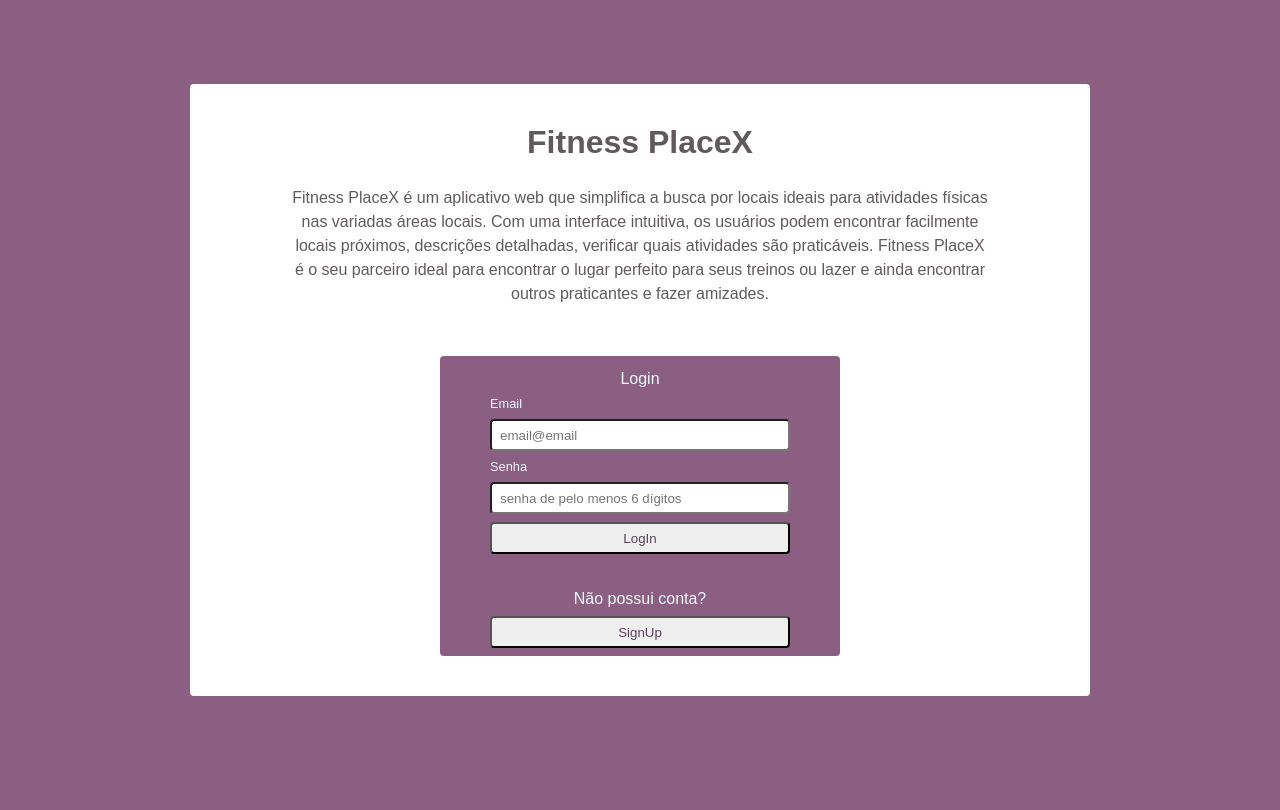
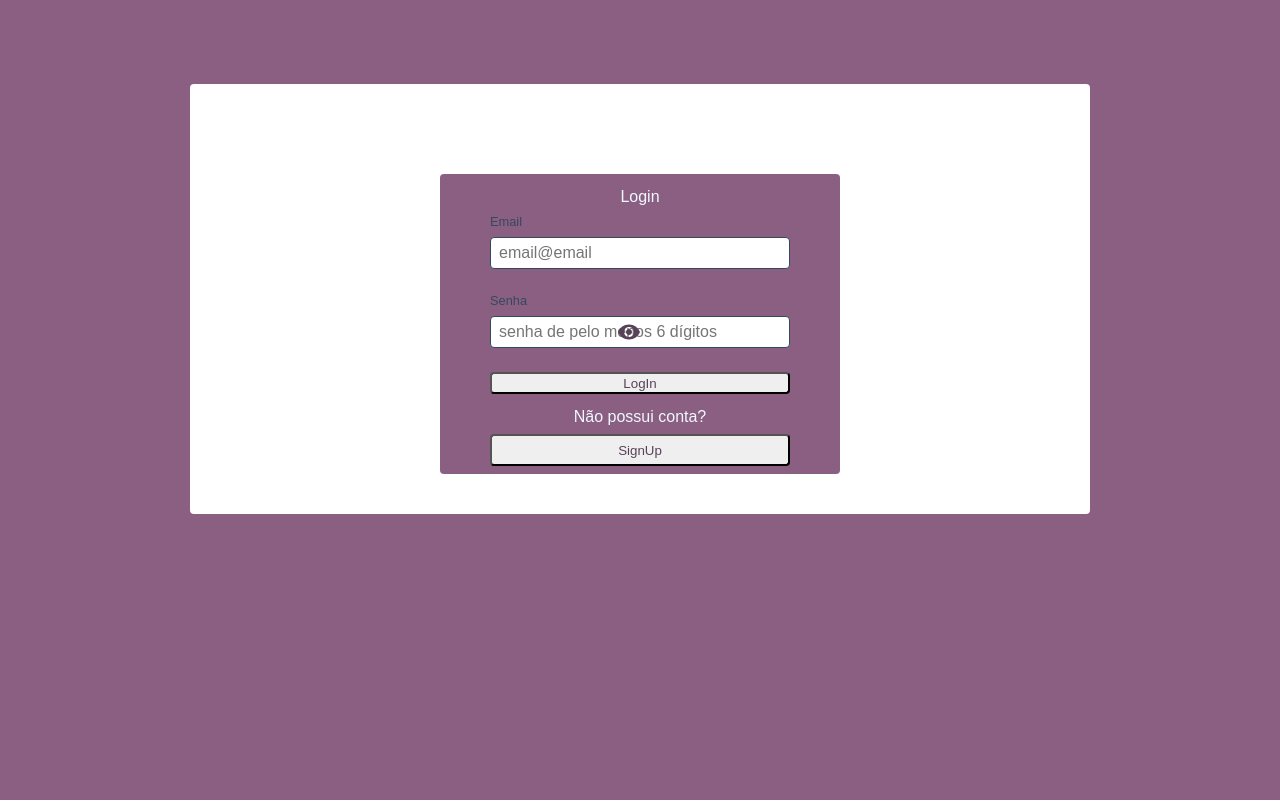
Before and after one commit to FuturoDEV-Fitness/M3P-FrontEnd-squad5, a React (Vite) app: page /login in a window 1280 px wide. Built offline with nearby package versions, Linux system fonts and the light colour scheme; data requests are answered from the project's data file.

Commit message:
feat: :rocket: testando o input component no login

```diff
--- a/src/pages/login/index.jsx
+++ b/src/pages/login/index.jsx
@@ -1,25 +1,39 @@
-import { UsuariosContext } from '../../context/UsuariosContext';
-import { useContext, useEffect, useState } from 'react';
-import styles from "./index.module.css"
-import { useForm } from "react-hook-form"
+import { UsuariosContext } from "../../context/UsuariosContext";
+import { useContext, useEffect, useState } from "react";
+import styles from "./index.module.css";
+import { useForm } from "react-hook-form";
+import { InputComponent } from "../../components/Input";
 
 function PaginaLogin() {
+  const {
+    register,
+    handleSubmit,
+    formState: { errors },
+    setValue,
+  } = useForm();
 
-  const { register, handleSubmit, formState: { errors }, setValue } = useForm();
+  const {
+    usuarios,
+    setUsuarios,
+    cadastrarUsuario,
+    editarUsuario,
+    mostrarFormulario,
+    setMostrarFormulario,
+    mostrarEdicao,
+    setMostrarEdicao,
+    apagarUsuario,
+    lerUsuariosPorId,
+    procurarUsuario,
+    lerUsuario,
+    buscarCpf,
+  } = useContext(UsuariosContext);
 
-  const { usuarios, setUsuarios, cadastrarUsuario, editarUsuario, mostrarFormulario, setMostrarFormulario,
-    mostrarEdicao, setMostrarEdicao, apagarUsuario, lerUsuariosPorId, procurarUsuario, lerUsuario, buscarCpf } = useContext(UsuariosContext);
-
-  const [email, setEmail] = useState('');
-  const [senha, setSenha] = useState('');
-
-
+  const [email, setEmail] = useState("");
+  const [senha, setSenha] = useState("");
 
   const [cepPreenchido, setCepPreenchido] = useState(false);
 
-
   function cadUsuOnsubmit(novoUsuario) {
-
     //ADD lógica do CPF único!
     buscarCpf(novoUsuario);
     // cadastrarUsuario(formValue);
@@ -27,24 +41,21 @@ function PaginaLogin() {
 
   function buscarCEP(cep, setValue) {
     fetch(`https://viacep.com.br/ws/${cep}/json/`)
-      .then(response => response.json())
-      .then(data => {
-        setValue('endereco', data.logradouro);
-        setValue('bairro', data.bairro);
-        setValue('cidade', data.localidade);
-        setValue('estado', data.uf);
+      .then((response) => response.json())
+      .then((data) => {
+        setValue("endereco", data.logradouro);
+        setValue("bairro", data.bairro);
+        setValue("cidade", data.localidade);
+        setValue("estado", data.uf);
         setCepPreenchido(true);
       })
-      .catch(error => console.error('Erro ao buscar o CEP:', error));
+      .catch((error) => console.error("Erro ao buscar o CEP:", error));
   }
   const cepOnSubmit = (data) => {
-
     console.log(data);
 
     buscarCEP(data.cep, setValue);
-
   };
-
 
   async function editarLogado(id) {
     let dadosAtual = await lerUsuariosPorId(id);
@@ -54,9 +65,8 @@ function PaginaLogin() {
   }
 
   async function validarLogin(dados) {
-
     await procurarUsuario(dados.email, dados.senha);
-    console.log(dados)
+    console.log(dados);
     //setar que está autenticado --> variável no localStogare!!!!!!!!
     //guardar o ID tbm no localStorage --> p/ editar locais!!!
     //REDIRECIONAR PARA O DASHBOARD!!!!!!
@@ -65,182 +75,216 @@ function PaginaLogin() {
   }
 
   return (
-
-
-
     <div className={styles.container}>
-
       <div className={styles.textoELogin}>
-
-        <div className={styles.textual}>
-          <h1>Fitness PlaceX</h1>
-          <p> Fitness PlaceX é um aplicativo web que simplifica a busca por locais ideais para atividades físicas nas variadas áreas locais.
-            Com uma interface intuitiva, os usuários podem encontrar facilmente locais próximos, descrições detalhadas, verificar quais atividades são praticáveis.
-            Fitness PlaceX é o seu parceiro ideal para encontrar o lugar perfeito
-            para seus treinos ou lazer e ainda encontrar outros praticantes e fazer amizades. </p>
-        </div>
+        <div className={styles.textual}></div>
 
         <div className={styles.containerLogIn}>
-
           <span>Login</span>
 
-          <form className={styles.containerAcesso} onSubmit={handleSubmit(validarLogin)}>
+          <form
+            className={styles.containerAcesso}
+            onSubmit={handleSubmit(validarLogin)}
+          >
+            <InputComponent
+              label="Email"
+              type="email"
+              placeholder="email@email"
+              id="emailLogin"
+              register={register("email", {
+                required: "Insira um email válido",
+              })}
+              error={!!errors.email}
+              errorMessage={errors.email?.message}
+            />
 
-
-            <label htmlFor="emailLogin">Email</label>
-            <input
-              type="email"
-
-              placeholder='email@email'
-              {...register("email", {
-                required: "Insira email válido",
+            <InputComponent
+              label="Senha"
+              type="password"
+              placeholder="senha de pelo menos 6 dígitos"
+              id="senhaLogin"
+              register={register("senha", {
+                required: "Insira sua senha",
+                minLength: {
+                  value: 6,
+                  message: "A senha deve ter no mínimo 6 caracteres",
+                },
               })}
+              error={!!errors.senha}
+              errorMessage={errors.senha?.message}
             />
-            {errors.email && <p>{errors.email.message}</p>}
-
-            <label htmlFor="senhaLogin">Senha</label>
-            <input
-              type="password"
-
-              placeholder='senha de pelo menos 6 dígitos'
-              {...register("senha", {
-                required: "Insira sua senha ",
-                minLength: { value: 6, message: "A senha deve ter no mínimo 6 caracteres" },
-              })}
-            />
-            {errors.senha && <p>{errors.senha.message}</p>}
 
             <button type="submit">LogIn</button>
-
           </form>
 
           <span>Não possui conta?</span>
-          <button onClick={() => { setMostrarFormulario(true); setMostrarEdicao(false) }}>SignUp</button>
+          <button
+            onClick={() => {
+              setMostrarFormulario(true);
+              setMostrarEdicao(false);
+            }}
+          >
+            SignUp
+          </button>
         </div>
-
       </div>
 
       {mostrarFormulario && (
         <>
           <h2>Formulário de Cadastro</h2>
-          <form className={styles.formlogin} onSubmit={handleSubmit(cadUsuOnsubmit)}>
+          <form
+            className={styles.formlogin}
+            onSubmit={handleSubmit(cadUsuOnsubmit)}
+          >
             <label htmlFor="nome">Nome</label>
-            <input type="text"
-              placeholder='Nome Sobrenome'
+            <input
+              type="text"
+              placeholder="Nome Sobrenome"
               {...register("nome", {
                 required: "Obrigatório o preenchimento",
-                maxLength: { value: 60, message: "máximo de 60 caracteres" }
-              })} />
+                maxLength: { value: 60, message: "máximo de 60 caracteres" },
+              })}
+            />
             {errors.nome && <p>{errors.nome.message}</p>}
 
             <label htmlFor="sexo">Sexo</label>
-            <input type="text"
-              placeholder='masculino/feminino'
+            <input
+              type="text"
+              placeholder="masculino/feminino"
               {...register("sexo", {
                 required: "Obrigatório o preenchimento",
-                maxLength: { value: 9, message: "máximo de 9 caracteres" }
-              })} />
+                maxLength: { value: 9, message: "máximo de 9 caracteres" },
+              })}
+            />
             {errors.sexo && <p>{errors.sexo.message}</p>}
 
             <label htmlFor="cpf">CPF</label>
-            <input type="text"
-              placeholder='000000000 - apenas números'
+            <input
+              type="text"
+              placeholder="000000000 - apenas números"
               {...register("cpf", {
                 required: "Obrigatório o preenchimento",
                 maxLength: { value: 11, message: "são 11 caracteres" },
-                minLength: { value: 11, message: "mínimimo de 11 caracteres"}
-              })} />
+                minLength: { value: 11, message: "mínimimo de 11 caracteres" },
+              })}
+            />
             {errors.cpf && <p>{errors.cpf.message}</p>}
 
             <label htmlFor="nascimento">Nascimento</label>
-            <input type="date"
+            <input
+              type="date"
               {...register("nascimento", {
-                required: "Obrigatório o preenchimento"
-              })} />
+                required: "Obrigatório o preenchimento",
+              })}
+            />
             {errors.nascimento && <p>{errors.nascimento.message}</p>}
 
             <label htmlFor="email">Email</label>
-            <input type="email"
-              placeholder='email@email.com.br'
+            <input
+              type="email"
+              placeholder="email@email.com.br"
               {...register("email", {
-                required: "Obrigatório o preenchimento"
-              })} />
+                required: "Obrigatório o preenchimento",
+              })}
+            />
             {errors.email && <p>{errors.email.message}</p>}
 
             <label htmlFor="senha">Senha</label>
-            <input type="password"
-
+            <input
+              type="password"
               {...register("senha", {
                 required: "Obrigatório o preenchimento",
-                maxLength: { value: 8, message: "máximo de 8 caracteres" }
-              })} />
+                maxLength: { value: 8, message: "máximo de 8 caracteres" },
+              })}
+            />
             {errors.senha && <p>{errors.senha.message}</p>}
 
             <label htmlFor="cep">CEP</label>
-            <input type="text"
-              placeholder='00000000 - apenas numeros'
+            <input
+              type="text"
+              placeholder="00000000 - apenas numeros"
               {...register("cep", {
                 required: "Obrigatório o preenchimento",
                 maxLength: { value: 8, message: "máximo de 8 caracteres" },
-                pattern: { value: /^[0-9]*$/, message: 'Apenas números são permitidos' }
-              })} />
+                pattern: {
+                  value: /^[0-9]*$/,
+                  message: "Apenas números são permitidos",
+                },
+              })}
+            />
             {errors.cep && <p>{errors.cep.message}</p>}
 
             {/* ***********************************************************************
-*********************************************************************** */}
-            <button type="button" onClick={handleSubmit(cepOnSubmit)}>Buscar CEP</button>
+             *********************************************************************** */}
+            <button type="button" onClick={handleSubmit(cepOnSubmit)}>
+              Buscar CEP
+            </button>
 
             <label htmlFor="endereco">Endereço</label>
-            <input type="text"
-              placeholder='teu endereço'
-              {...register('endereco', { required: cepPreenchido ? 'Necessário o preenchimento' : false, })} />
+            <input
+              type="text"
+              placeholder="teu endereço"
+              {...register("endereco", {
+                required: cepPreenchido ? "Necessário o preenchimento" : false,
+              })}
+            />
             {errors.endereco && <p>{errors.endereco.message}</p>}
 
-
             <label htmlFor="bairro">Bairro</label>
-            <input type="text"
-              placeholder='teu bairro'
-              {...register('bairro', { required: cepPreenchido ? 'Necessário o preenchimento' : false, })} />
+            <input
+              type="text"
+              placeholder="teu bairro"
+              {...register("bairro", {
+                required: cepPreenchido ? "Necessário o preenchimento" : false,
+              })}
+            />
             {errors.bairro && <p>{errors.bairro.message}</p>}
 
-
             <label htmlFor="cidade">Cidade</label>
-            <input type="text"
-              placeholder='tua cidade'
-              {...register('cidade', { required: cepPreenchido ? 'Necessário o preenchimento' : false, })} />
+            <input
+              type="text"
+              placeholder="tua cidade"
+              {...register("cidade", {
+                required: cepPreenchido ? "Necessário o preenchimento" : false,
+              })}
+            />
             {errors.cidade && <p>{errors.cidade.message}</p>}
 
             <label htmlFor="estado">Estado</label>
-            <input type="text"
-              placeholder='teu estado'
-              {...register('estado',
-                {
-                  required: cepPreenchido ? 'Necessário o preenchimento' : false,
-                  maxLength: { value: 2, message: "máximo de 2 caracteres" },
-                  minLength: { value: 2, message: 'mínimo de 2 caracteres' },
-                })} />
+            <input
+              type="text"
+              placeholder="teu estado"
+              {...register("estado", {
+                required: cepPreenchido ? "Necessário o preenchimento" : false,
+                maxLength: { value: 2, message: "máximo de 2 caracteres" },
+                minLength: { value: 2, message: "mínimo de 2 caracteres" },
+              })}
+            />
             {errors.estado && <p>{errors.estado.message}</p>}
 
             <label htmlFor="complemento">Complemento</label>
-            <input type="text"
-              placeholder='Detalhes diferenciais'
+            <input
+              type="text"
+              placeholder="Detalhes diferenciais"
               {...register("complemento", {
-                required: cepPreenchido ? 'Necessário o preenchimento' : false,
-              })} />
+                required: cepPreenchido ? "Necessário o preenchimento" : false,
+              })}
+            />
             {errors.complemento && <p>{errors.complemento.message}</p>}
 
             <label htmlFor="numero">Número</label>
-            <input type="text"
-              placeholder='teu numero'
-              {...register("numero", { required: cepPreenchido ? 'Necessário o preenchimento' : false, })} />
+            <input
+              type="text"
+              placeholder="teu numero"
+              {...register("numero", {
+                required: cepPreenchido ? "Necessário o preenchimento" : false,
+              })}
+            />
             {errors.numero && <p>{errors.numero.message}</p>}
-            <button type='submit'>Cadastro</button>
-
-
+            <button type="submit">Cadastro</button>
           </form>
         </>
       )}
-
 
       {mostrarEdicao && (
         <>
@@ -248,131 +292,156 @@ function PaginaLogin() {
           {/* //FUNÇÃO DE EDICAO  editarLogado(id)*/}
           <form className={styles.formlogin} onSubmit={handleSubmit(onsubmit)}>
             <label htmlFor="nome">Nome</label>
-            <input type="text"
-              placeholder='Nome Sobrenome'
+            <input
+              type="text"
+              placeholder="Nome Sobrenome"
               {...register("nome", {
                 required: "Obrigatório o preenchimento",
-                maxLength: { value: 60, message: "máximo de 60 caracteres" }
-              })} />
+                maxLength: { value: 60, message: "máximo de 60 caracteres" },
+              })}
+            />
             {errors.nome && <p>{errors.nome.message}</p>}
 
             <label htmlFor="sexo">Sexo</label>
-            <input type="text"
-              placeholder='masculino/feminino'
+            <input
+              type="text"
+              placeholder="masculino/feminino"
               {...register("sexo", {
                 required: "Obrigatório o preenchimento",
-                maxLength: { value: 9, message: "máximo de 9 caracteres" }
-              })} />
+                maxLength: { value: 9, message: "máximo de 9 caracteres" },
+              })}
+            />
             {errors.sexo && <p>{errors.sexo.message}</p>}
 
             <label htmlFor="cpf">CPF</label>
-            <input type="text"
-              placeholder='000000000 - apenas números'
+            <input
+              type="text"
+              placeholder="000000000 - apenas números"
               {...register("cpf", {
                 required: "Obrigatório o preenchimento",
-                maxLength: { value: 9, message: "máximo de 9 caracteres" }
-              })} />
+                maxLength: { value: 9, message: "máximo de 9 caracteres" },
+              })}
+            />
             {errors.cpf && <p>{errors.cpf.message}</p>}
 
             <label htmlFor="nascimento">Nascimento</label>
-            <input type="date"
+            <input
+              type="date"
               {...register("nascimento", {
-                required: "Obrigatório o preenchimento"
-              })} />
+                required: "Obrigatório o preenchimento",
+              })}
+            />
             {errors.nascimento && <p>{errors.nascimento.message}</p>}
 
             <label htmlFor="email">Email</label>
-            <input type="email"
-              placeholder='email@email.com.br'
+            <input
+              type="email"
+              placeholder="email@email.com.br"
               {...register("email", {
-                required: "Obrigatório o preenchimento"
-              })} />
+                required: "Obrigatório o preenchimento",
+              })}
+            />
             {errors.email && <p>{errors.email.message}</p>}
 
             <label htmlFor="senha">Senha</label>
-            <input type="password"
-
+            <input
+              type="password"
               {...register("senha", {
                 required: "Obrigatório o preenchimento",
-                maxLength: { value: 8, message: "máximo de 8 caracteres" }
-              })} />
+                maxLength: { value: 8, message: "máximo de 8 caracteres" },
+              })}
+            />
             {errors.senha && <p>{errors.senha.message}</p>}
 
             <label htmlFor="cep">CEP</label>
-            <input type="text"
-              placeholder='00000000 - apenas numeros'
+            <input
+              type="text"
+              placeholder="00000000 - apenas numeros"
               {...register("cep", {
                 required: "Obrigatório o preenchimento",
-                maxLength: { value: 8, message: "máximo de 8 caracteres" }
-              })} />
+                maxLength: { value: 8, message: "máximo de 8 caracteres" },
+              })}
+            />
             {errors.cep && <p>{errors.cep.message}</p>}
 
             <label htmlFor="endereco">Endereço</label>
-            <input type="text"
-              placeholder='teu endereço'
+            <input
+              type="text"
+              placeholder="teu endereço"
               {...register("endereco", {
                 required: "Obrigatório o preenchimento",
-                maxLength: { value: 80, message: "máximo de 80 caracteres" }
-              })} />
+                maxLength: { value: 80, message: "máximo de 80 caracteres" },
+              })}
+            />
             {errors.endereco && <p>{errors.endereco.message}</p>}
 
             <label htmlFor="bairro">Bairro</label>
-            <input type="text"
-              placeholder='teu bairro'
+            <input
+              type="text"
+              placeholder="teu bairro"
               {...register("bairro", {
                 required: "Obrigatório o preenchimento",
-                maxLength: { value: 80, message: "máximo de 80 caracteres" }
-              })} />
+                maxLength: { value: 80, message: "máximo de 80 caracteres" },
+              })}
+            />
             {errors.bairro && <p>{errors.bairro.message}</p>}
 
             <label htmlFor="cidade">Cidade</label>
-            <input type="text"
-              placeholder='tua cidade'
+            <input
+              type="text"
+              placeholder="tua cidade"
               {...register("cidade", {
                 required: "Obrigatório o preenchimento",
-                maxLength: { value: 80, message: "máximo de 80 caracteres" }
-              })} />
+                maxLength: { value: 80, message: "máximo de 80 caracteres" },
+              })}
+            />
             {errors.cidade && <p>{errors.cidade.message}</p>}
 
             <label htmlFor="estado">Estado</label>
-            <input type="text"
-              placeholder='teu estado'
+            <input
+              type="text"
+              placeholder="teu estado"
               {...register("estado", {
                 required: "Obrigatório o preenchimento",
-                maxLength: { value: 30, message: "máximo de 30 caracteres" }
-              })} />
+                maxLength: { value: 30, message: "máximo de 30 caracteres" },
+              })}
+            />
             {errors.estado && <p>{errors.estado.message}</p>}
 
             <label htmlFor="complemento">Complemento</label>
-            <input type="text"
-              placeholder='Detalhes diferenciais'
+            <input
+              type="text"
+              placeholder="Detalhes diferenciais"
               {...register("complemento", {
                 required: "Obrigatório o preenchimento",
-                maxLength: { value: 30, message: "máximo de 30 caracteres" }
-              })} />
+                maxLength: { value: 30, message: "máximo de 30 caracteres" },
+              })}
+            />
             {errors.complemento && <p>{errors.complemento.message}</p>}
 
             <label htmlFor="numero">Número</label>
-            <input type="text"
-              placeholder='teu numero'
+            <input
+              type="text"
+              placeholder="teu numero"
               {...register("numero", {
                 required: "Obrigatório o preenchimento",
-                maxLength: { value: 4, message: "máximo de 4 caracteres" }
-              })} />
+                maxLength: { value: 4, message: "máximo de 4 caracteres" },
+              })}
+            />
             {errors.numero && <p>{errors.numero.message}</p>}
 
-
-            <button onClick={() => editarUsuario(novoUsuarioEdicao, setNovousuarioEdicao.id)}>Atualizar</button>
-
+            <button
+              onClick={() =>
+                editarUsuario(novoUsuarioEdicao, setNovousuarioEdicao.id)
+              }
+            >
+              Atualizar
+            </button>
           </form>
-
         </>
       )}
-
     </div>
-  )
-
-
+  );
 }
 
 export default PaginaLogin;
```
Also changed, not shown: src/pages/login/index.module.css (+7 -8 lines).
